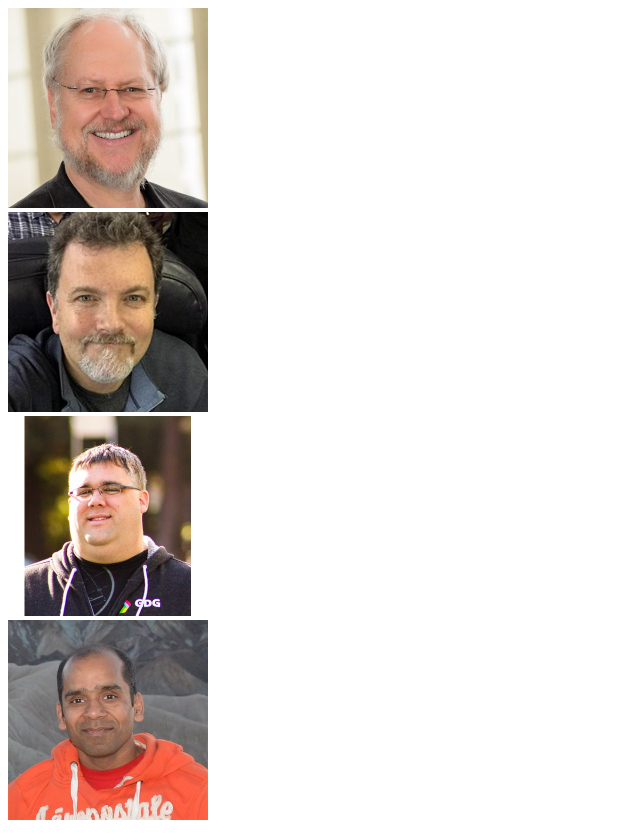
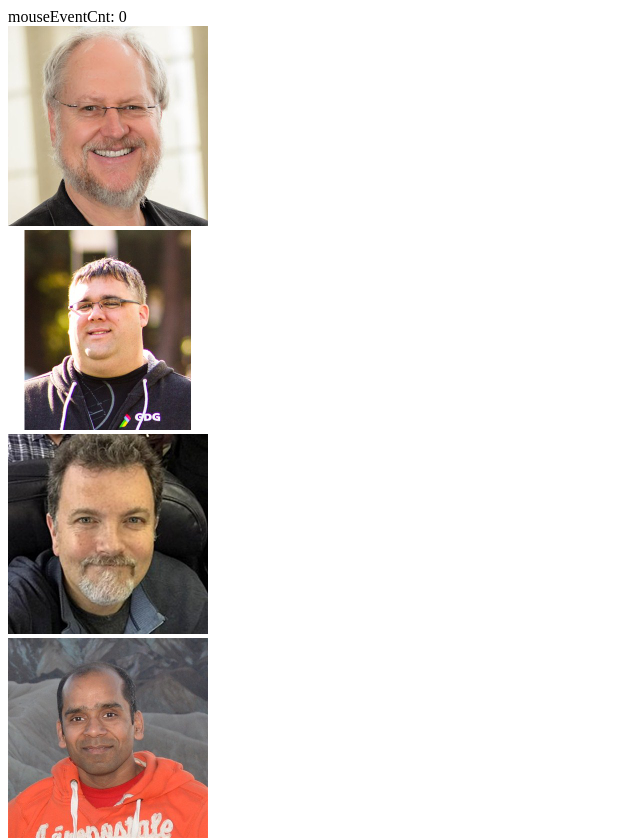
Before and after one commit to PeTiAitch/study_ps_react_hooks, a Next.js app: page /ImageChangeOnScroll in a window 1280 px wide. Shown: the top 840 px of the page, without its empty margins (0-640 px from the left). Built offline with nearby package versions, Linux system fonts and the light colour scheme.

Commit message:
02_08 Adding a Side Effect to Our Scroller Component

```diff
--- a/pages/ImageChangeOnScroll.js
+++ b/pages/ImageChangeOnScroll.js
@@ -1,12 +1,28 @@
-import React from "react";
+import React, { useEffect, useState } from "react";
 import ImageToggleOnScroll from "../src/ImageToggleOnScroll";
 
 const ImageChangeOnScroll = () => {
+  const [currentSpeakerId, setCurrentSpeakerId] = useState(0);
+  const [mouseEventCnt, setMouseEventCnt] = useState(0);
+
+  useEffect(() => {
+    window.document.title = `SpeakerId: ${currentSpeakerId}`;
+    console.log(`useEffect: setting title to ${currentSpeakerId}`);
+  });
+
   return (
     <div>
-      {[1124, 187, 823, 1269, 1530].map((speakerId) => {
+      <span>mouseEventCnt: {mouseEventCnt}</span>
+      {[1124, 823, 187, 1269, 1530].map((speakerId) => {
         return (
-          <div key={speakerId}>
+          <div
+            key={speakerId}
+            onMouseOver={() => {
+              setCurrentSpeakerId(speakerId);
+              setMouseEventCnt(mouseEventCnt + 1);
+              console.log(`onMouseOver:${speakerId}`);
+            }}
+          >
             <ImageToggleOnScroll
               primaryImg={`/static/speakers/bw/Speaker-${speakerId}.jpg`}
               secondaryImg={`/static/speakers/Speaker-${speakerId}.jpg`}
```
